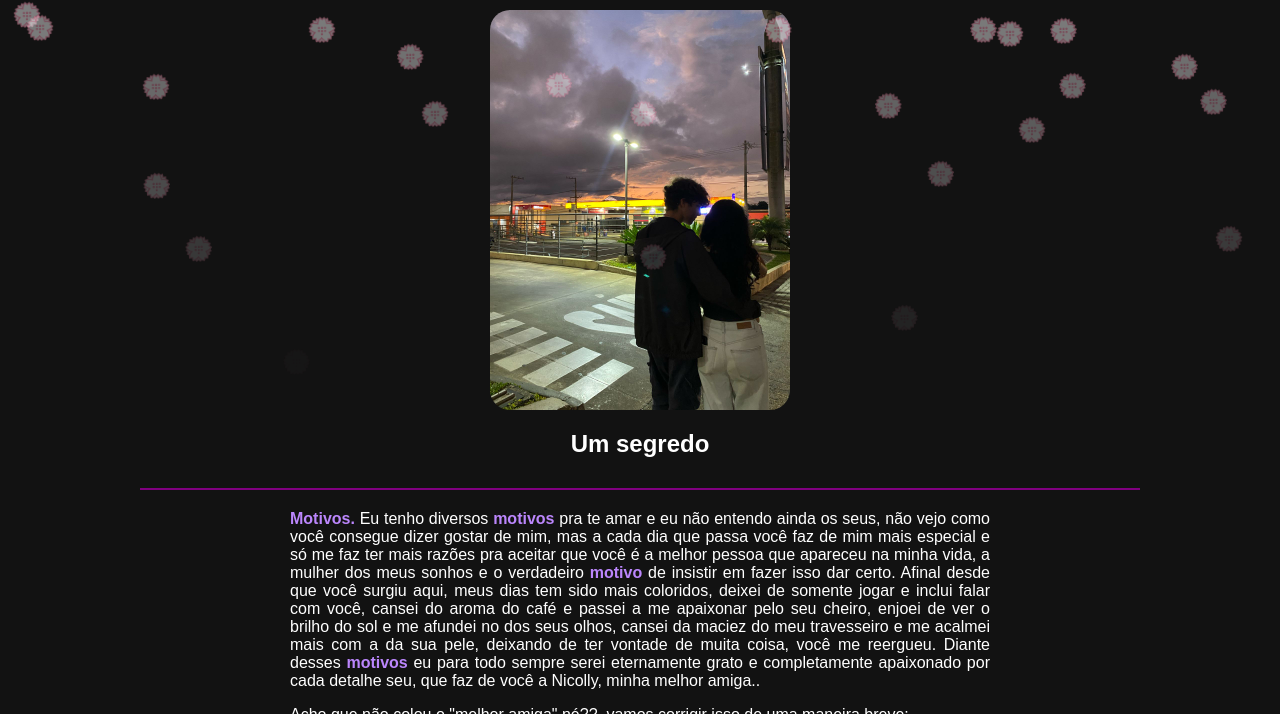
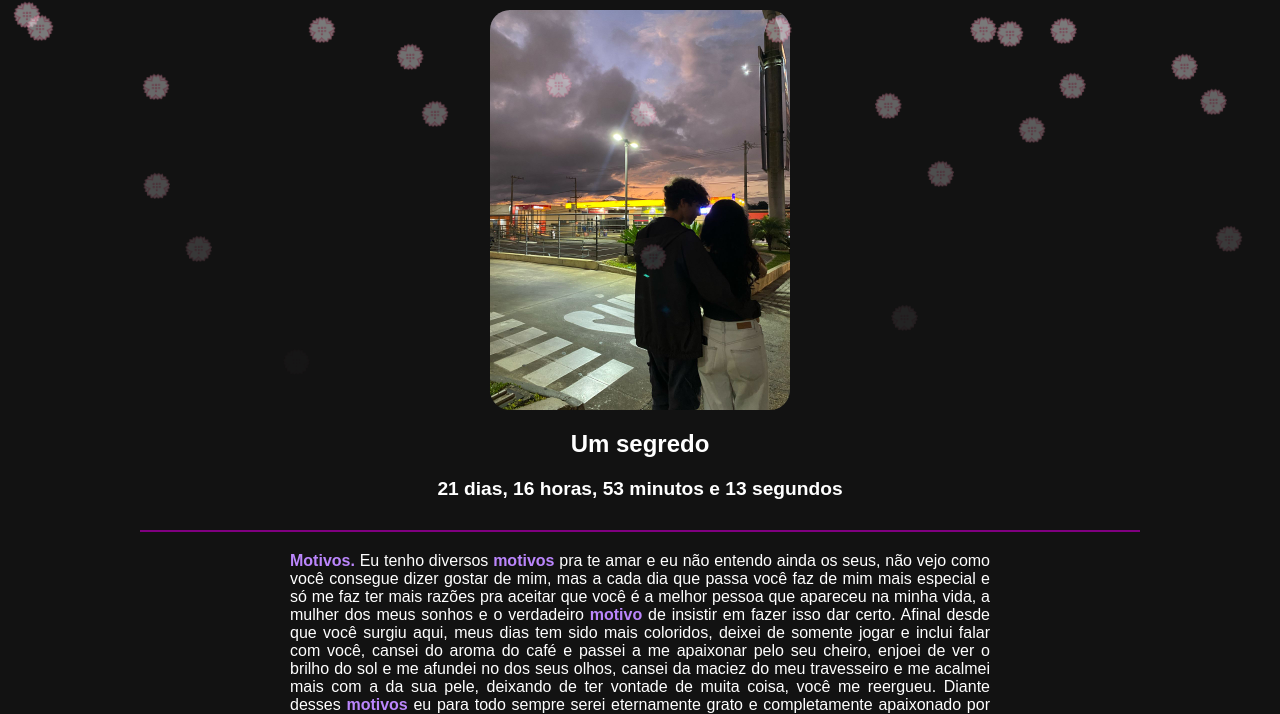
Before and after one commit to mtt1305/Nicky, a plain HTML site: page index.html in a window 1280 px wide. Shown: the part 386-1100 px from the top of the page. Drawn offline with Linux system fonts and the light colour scheme.

Commit message:
Update index.html

```diff
--- a/index.html
+++ b/index.html
@@ -121,7 +121,7 @@
     const minutes = Math.floor((timeDifference / (1000 * 60)) % 60);
     const seconds = Math.floor((timeDifference / 1000) % 60);
 
-    document.getElementById("timer").innerHTML =
+    document.getElementById("contador").innerHTML =
       `${days} dias, ${hours} horas, ${minutes} minutos e ${seconds} segundos`;
   }
 
```
